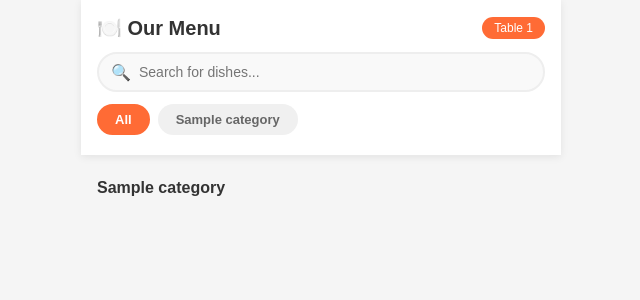
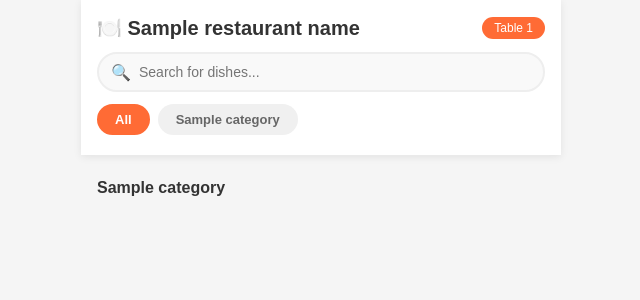
Before and after one commit to Abraxas001/restaurant-ordering, a FastAPI app: template templates/menu.html in a window 1280 px wide. Shown: the top 300 px of the page, without its empty margins (319-959 px from the left). Run offline with FastAPI, Linux system fonts and the light colour scheme; the template is opened without the code that fills it: most values are stand-ins (such as "Sample title", 1, 10 or a date in 2020).

Commit message:
Update menu.html

```diff
--- a/templates/menu.html
+++ b/templates/menu.html
@@ -95,7 +95,7 @@
 <div id="menu-page">
     <div class="header">
         <div class="header-top">
-            <h1>🍽️ Our Menu</h1>
+            <h1>🍽️ {{ restaurant_name }}</h1>
             <span class="table-tag">Table {{ table_number }}</span>
         </div>
 
@@ -313,8 +313,9 @@
         for (const [id, qty] of Object.entries(cart)) {
             if (qty > 0) { itemIds.push(id); quantities.push(qty); }
         }
+        const slug = "{{ slug }}";
         const res = await fetch(
-            `/order?table_number=${tableNumber}&item_ids=${itemIds.join(",")}&quantities=${quantities.join(",")}&customer_name=${encodeURIComponent(customerName)}&customer_phone=${encodeURIComponent(customerPhone)}`,
+            `/r/${slug}/order?table_number=${tableNumber}&item_ids=${itemIds.join(",")}&quantities=${quantities.join(",")}&customer_name=${encodeURIComponent(customerName)}&customer_phone=${encodeURIComponent(customerPhone)}`,
             { method: "POST" }
         );
         if (res.ok) {
```
